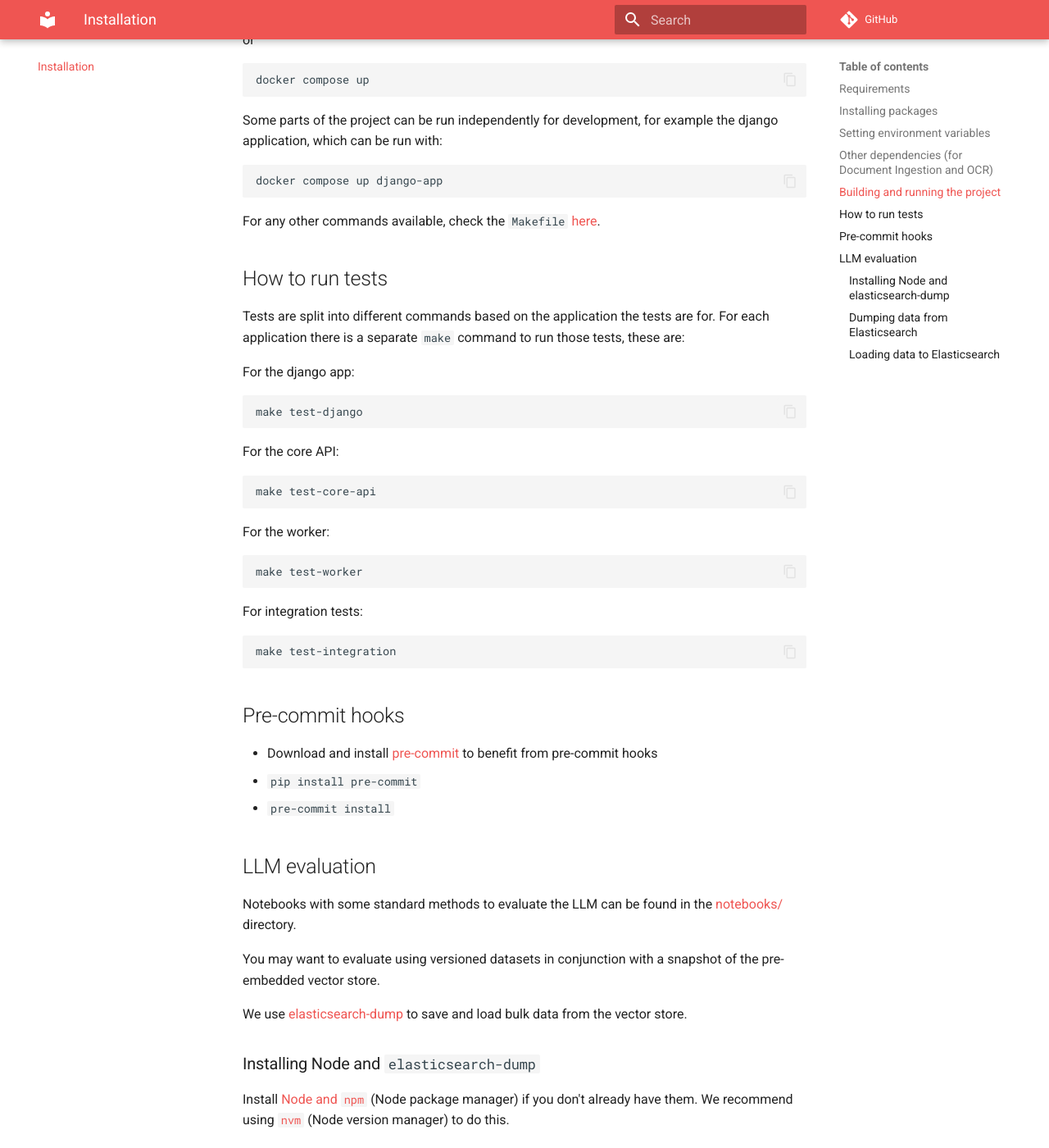
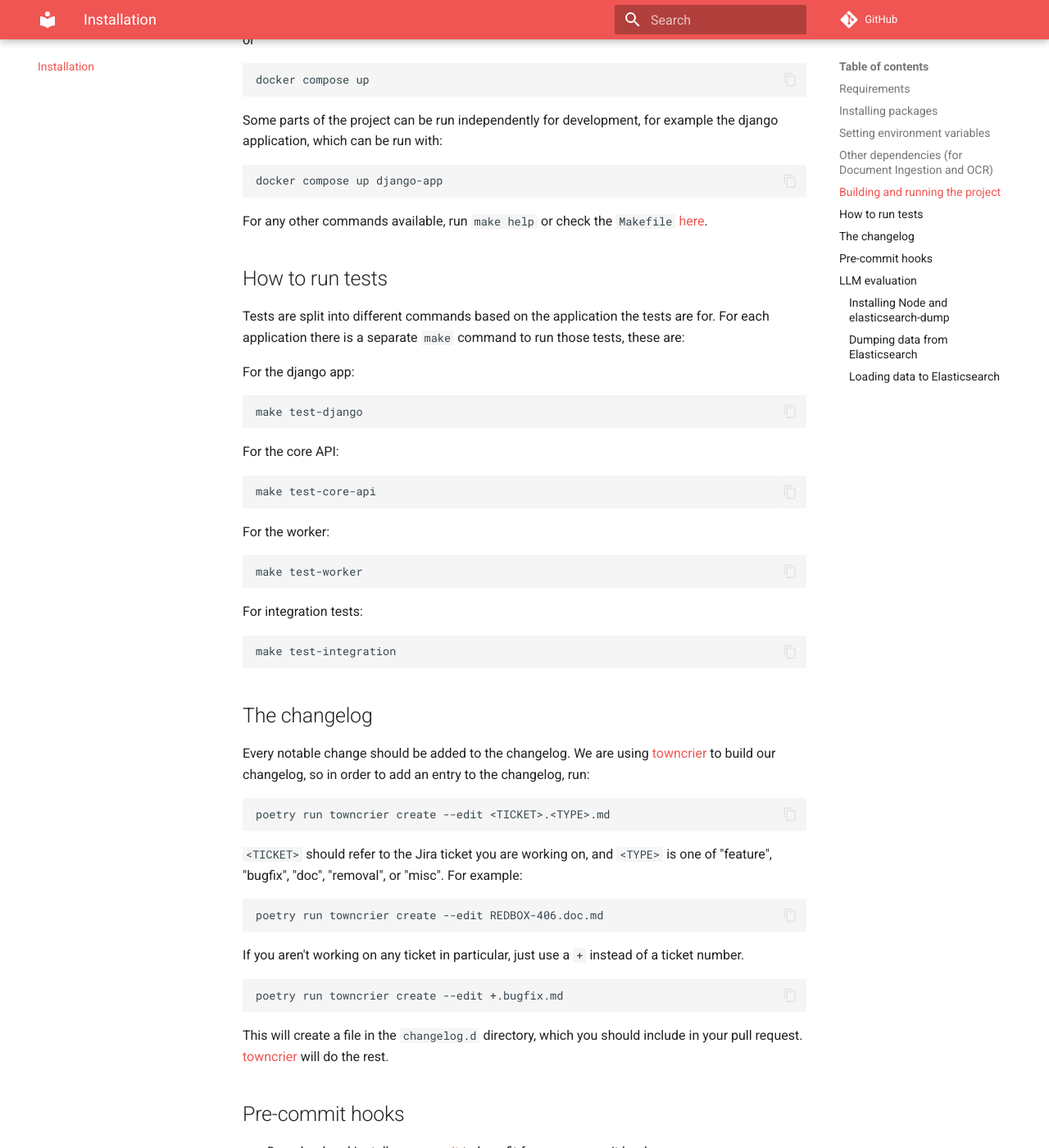
Before and after one commit to i-dot-ai/redbox, an MkDocs documentation site: the page built from docs/DEVELOPER_SETUP.md, in a window 1280 px wide and 1400 px high, scrolled down 2141 px. Shown: the whole window at 82% size. Built offline with MkDocs 1.6.1 and Material for MkDocs 9.7.7, drawn with Linux system fonts in a browser that asks for light colours; comment, search, counter and statistics services are not loaded.

Commit message:
Add developer guidance for adding change log entries.

````diff
--- a/docs/DEVELOPER_SETUP.md
+++ b/docs/DEVELOPER_SETUP.md
@@ -89,7 +89,7 @@ Some parts of the project can be run independently for development, for example
 docker compose up django-app
 ```
 
-For any other commands available, check the `Makefile` [here](https://github.com/i-dot-ai/redbox-copilot/blob/main/Makefile).
+For any other commands available, run `make help` or check the `Makefile` [here](https://github.com/i-dot-ai/redbox-copilot/blob/main/Makefile).
 
 ## How to run tests
 
@@ -118,6 +118,31 @@ For integration tests:
 ``` bash
 make test-integration
 ```
+
+## The changelog
+
+Every notable change should be added to the changelog. We are using [towncrier](https://pypi.org/project/towncrier/)
+to build our changelog, so in order to add an entry to the changelog, run:
+
+```bash
+poetry run towncrier create --edit <TICKET>.<TYPE>.md
+```
+
+`<TICKET>` should refer to the Jira ticket you are working on, and `<TYPE>` is one of "feature", "bugfix", "doc",
+"removal", or "misc". For example:
+
+```bash
+poetry run towncrier create --edit REDBOX-406.doc.md
+```
+
+If you aren't working on any ticket in particular, just use a `+` instead of a ticket number.
+
+```bash
+poetry run towncrier create --edit +.bugfix.md
+```
+
+This will create a file in the `changelog.d` directory, which you should include in your pull request.
+[towncrier](https://pypi.org/project/towncrier/) will do the rest.
 
 ## Pre-commit hooks
 
````
